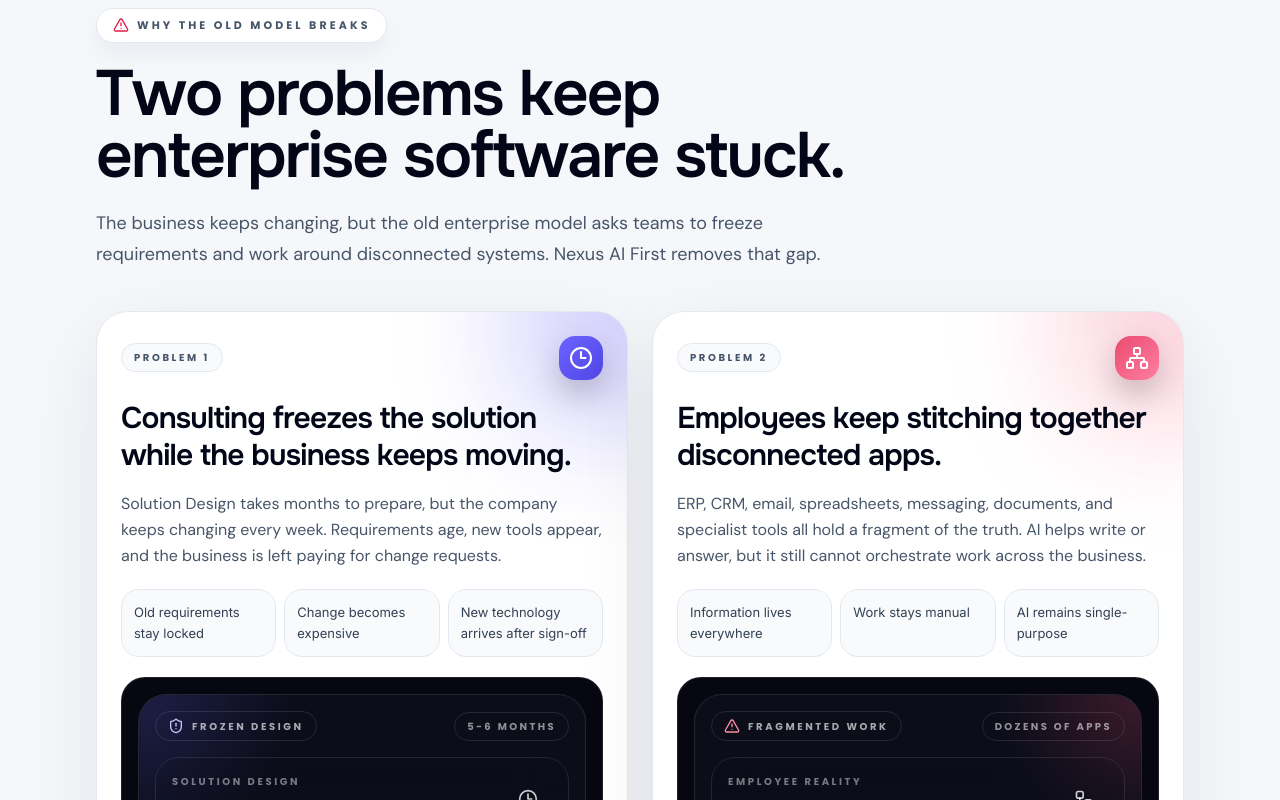
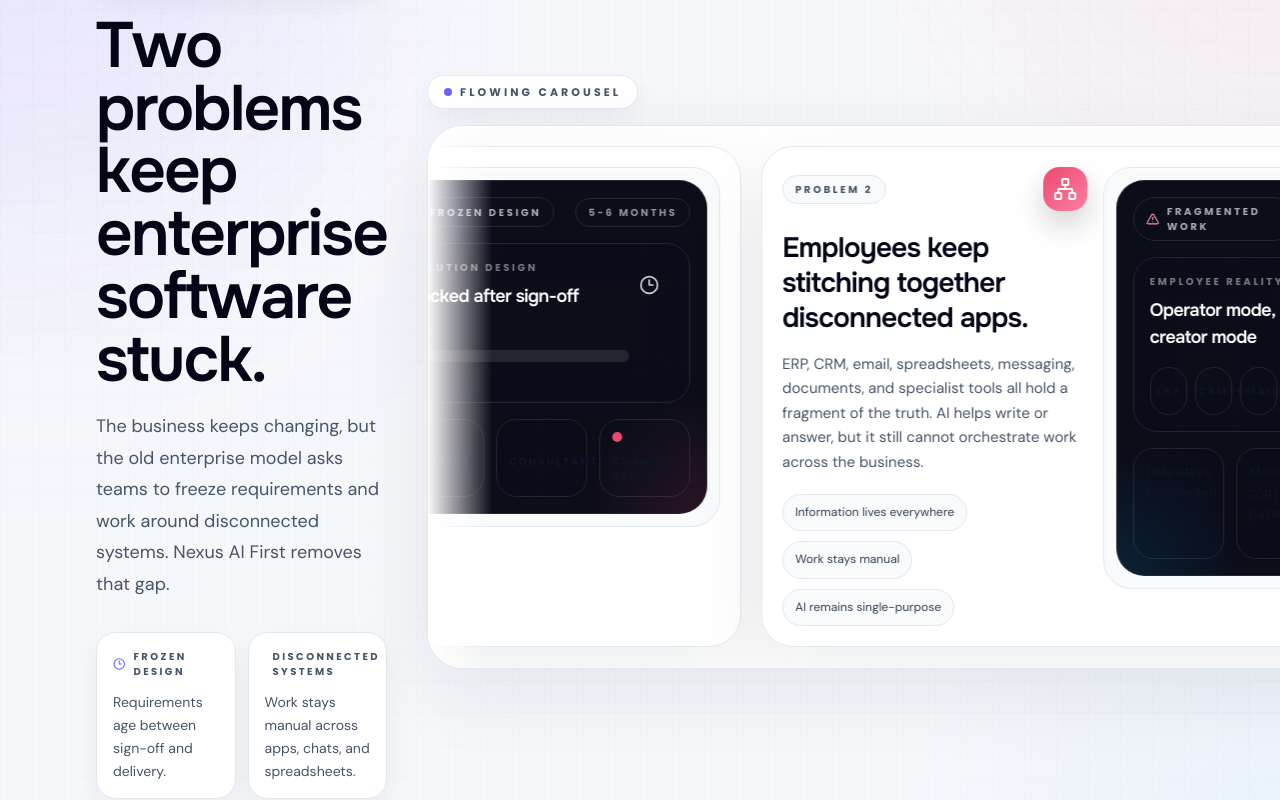
Before and after one commit to asadknow-hub/marketingwebsite, a Next.js app: page / in a window 1280 px wide. Shown: the part 920-1720 px from the top of the page. Built offline with nearby package versions, Linux system fonts and the light colour scheme; a web font is replaced by a local one.

Commit message:
Refine problem section into flowing carousel

```diff
--- a/components/templates/finance-management-landing-page-finsyc/homepage-redesign/problem.tsx
+++ b/components/templates/finance-management-landing-page-finsyc/homepage-redesign/problem.tsx
@@ -1,7 +1,7 @@
 "use client";
 
 import { type ElementType } from "react";
-import { motion } from "framer-motion";
+import { motion, useReducedMotion } from "framer-motion";
 import { AlertTriangle, Clock3, Network, ShieldAlert, Workflow } from "lucide-react";
 
 interface ProblemItem {
@@ -36,6 +36,8 @@
     scene: "silos",
   },
 ];
+
+const carouselItems = [...problems, ...problems];
 
 function ProblemVisual({ scene }: { scene: ProblemItem["scene"] }) {
   if (scene === "freeze") {
@@ -153,58 +155,62 @@
   );
 }
 
-function ProblemCard({ item, delay }: { item: ProblemItem; delay: number }) {
+function ProblemSlide({ item }: { item: ProblemItem }) {
   const Icon = item.icon;
 
   return (
-    <motion.article
-      initial={{ opacity: 0, y: 28 }}
-      whileInView={{ opacity: 1, y: 0 }}
-      viewport={{ once: true }}
-      transition={{ duration: 0.72, delay, ease: [0.21, 0.47, 0.32, 0.98] as const }}
-      className="relative overflow-hidden rounded-[32px] border border-slate-200 bg-white p-5 sm:p-6 shadow-[0_24px_80px_rgba(15,23,42,0.08)] backdrop-blur-2xl"
-    >
-      <div className={"absolute -right-20 -top-20 h-48 w-48 rounded-full blur-3xl opacity-35 " + item.accent} />
-      <div className="relative z-10">
+    <article className="h-full rounded-[32px] border border-slate-200 bg-white p-4 shadow-[0_24px_80px_rgba(15,23,42,0.08)] sm:p-5 backdrop-blur-2xl">
+      <div className="grid gap-4 lg:grid-cols-[0.92fr_1.08fr] lg:items-start">
+        <div className="min-w-0">
           <div className="flex items-center justify-between gap-4">
             <div className="inline-flex items-center gap-2 rounded-full border border-slate-200 bg-slate-50 px-3 py-1.5">
               <span className="font-poppins text-[10px] font-bold uppercase tracking-[0.26em] text-slate-600">
                 {item.label}
               </span>
             </div>
-          <div className={"flex h-11 w-11 items-center justify-center rounded-2xl text-white shadow-[0_14px_30px_rgba(0,0,0,0.2)] " + item.accent}>
+            <div className={"flex h-11 w-11 shrink-0 items-center justify-center rounded-2xl text-white shadow-[0_14px_30px_rgba(0,0,0,0.18)] " + item.accent}>
               <Icon className="h-4.5 w-4.5" />
             </div>
           </div>
 
-        <h3 className="mt-5 max-w-[620px] font-onest text-[24px] font-semibold leading-tight tracking-[-0.8px] text-slate-950 sm:text-[28px] lg:text-[30px]">
+          <h3 className="mt-5 max-w-[420px] font-onest text-[24px] font-semibold leading-tight tracking-[-0.8px] text-slate-950 sm:text-[28px]">
             {item.title}
           </h3>
-        <p className="mt-4 max-w-[620px] font-['DM_Sans'] text-[15px] sm:text-[16px] leading-relaxed text-slate-600">
+          <p className="mt-4 max-w-[420px] font-['DM_Sans'] text-[14px] leading-relaxed text-slate-600 sm:text-[15px]">
             {item.description}
           </p>
 
-        <div className="mt-5 grid gap-2 sm:grid-cols-3">
+          <div className="mt-5 flex flex-wrap gap-2.5">
             {item.bullets.map((bullet) => (
-            <div key={bullet} className="rounded-[18px] border border-slate-200 bg-slate-50 px-3 py-3 text-[13px] leading-relaxed text-slate-700 backdrop-blur-xl">
+              <div key={bullet} className="rounded-full border border-slate-200 bg-slate-50 px-3 py-2 font-['DM_Sans'] text-[12px] leading-relaxed text-slate-700">
                 {bullet}
               </div>
             ))}
           </div>
+        </div>
 
-        <div className="mt-5 overflow-hidden rounded-[24px] border border-white/10 bg-[#060711] p-4">
+        <div className="rounded-[28px] border border-slate-200 bg-[#F8FAFC] p-3 shadow-[inset_0_1px_0_rgba(255,255,255,0.8)]">
           <ProblemVisual scene={item.scene} />
         </div>
       </div>
-    </motion.article>
+    </article>
   );
 }
 
 export default function ProblemRedesign() {
+  const prefersReducedMotion = useReducedMotion();
+
   return (
-    <section id="problem" className="w-full bg-[#F6F7FB] py-20 sm:py-24 lg:py-32">
-      <div className="mx-auto max-w-[1440px] px-4 sm:px-6 lg:px-[96px]">
-        <div className="max-w-[820px]">
+    <section id="problem" className="relative w-full overflow-hidden bg-[#F6F7FB] py-20 sm:py-24 lg:min-h-[100svh] lg:py-16">
+      <div className="pointer-events-none absolute inset-0">
+        <div className="absolute inset-0 bg-[radial-gradient(circle_at_top_left,rgba(108,99,255,0.10),transparent_30%),radial-gradient(circle_at_top_right,rgba(233,75,111,0.08),transparent_26%),radial-gradient(circle_at_bottom_right,rgba(14,165,233,0.06),transparent_24%)]" />
+        <div className="absolute inset-0 bg-[linear-gradient(rgba(15,23,42,0.04)_1px,transparent_1px),linear-gradient(90deg,rgba(15,23,42,0.04)_1px,transparent_1px)] bg-[size:32px_32px] opacity-30" />
+        <div className="absolute -left-24 top-10 h-72 w-72 rounded-full bg-[#6C63FF]/10 blur-[160px]" />
+        <div className="absolute right-[-120px] bottom-[-120px] h-80 w-80 rounded-full bg-[#E94B6F]/8 blur-[160px]" />
+      </div>
+
+      <div className="relative mx-auto max-w-[1440px] px-4 sm:px-6 lg:grid lg:min-h-[calc(100svh-6rem)] lg:grid-cols-[0.84fr_1.16fr] lg:items-center lg:gap-10 lg:px-[96px]">
+        <div className="max-w-[560px]">
           <motion.div
             initial={{ opacity: 0, y: 18 }}
             whileInView={{ opacity: 1, y: 0 }}
@@ -214,7 +220,7 @@
           >
             <AlertTriangle className="h-4 w-4 text-[#E11D48]" />
             <span className="font-poppins text-[10px] sm:text-[11px] font-bold uppercase tracking-[0.28em] text-slate-600">
-              Why the old model breaks
+              Current Enterprise System landscape
             </span>
           </motion.div>
 
@@ -237,12 +243,71 @@
           >
             The business keeps changing, but the old enterprise model asks teams to freeze requirements and work around disconnected systems. Nexus AI First removes that gap.
           </motion.p>
+
+          <div className="mt-8 grid gap-3 sm:grid-cols-2">
+            <div className="rounded-[20px] border border-slate-200 bg-white p-4 shadow-[0_12px_30px_rgba(15,23,42,0.05)] backdrop-blur-xl">
+              <div className="flex items-center gap-2 text-slate-900">
+                <Clock3 className="h-4 w-4 text-[#6C63FF]" />
+                <p className="font-poppins text-[10px] font-bold uppercase tracking-[0.24em] text-slate-600">
+                  Frozen design
+                </p>
+              </div>
+              <p className="mt-3 font-['DM_Sans'] text-[14px] leading-relaxed text-slate-600">
+                Requirements age between sign-off and delivery.
+              </p>
             </div>
 
-        <div className="mt-10 grid gap-6 lg:grid-cols-2">
-          {problems.map((item, index) => (
-            <ProblemCard key={item.label} item={item} delay={0.08 * index} />
+            <div className="rounded-[20px] border border-slate-200 bg-white p-4 shadow-[0_12px_30px_rgba(15,23,42,0.05)] backdrop-blur-xl">
+              <div className="flex items-center gap-2 text-slate-900">
+                <Network className="h-4 w-4 text-[#E94B6F]" />
+                <p className="font-poppins text-[10px] font-bold uppercase tracking-[0.24em] text-slate-600">
+                  Disconnected systems
+                </p>
+              </div>
+              <p className="mt-3 font-['DM_Sans'] text-[14px] leading-relaxed text-slate-600">
+                Work stays manual across apps, chats, and spreadsheets.
+              </p>
+            </div>
+          </div>
+        </div>
+
+        <div className="relative mt-10 lg:mt-0">
+          <div className="mb-4 flex items-center justify-between gap-3">
+            <div className="inline-flex items-center gap-2 rounded-full border border-slate-200 bg-white px-4 py-2 shadow-[0_10px_24px_rgba(15,23,42,0.05)] backdrop-blur-xl">
+              <span className="h-2 w-2 rounded-full bg-[#6C63FF]" />
+              <span className="font-poppins text-[10px] sm:text-[11px] font-bold uppercase tracking-[0.28em] text-slate-600">
+                Flowing carousel
+              </span>
+            </div>
+
+            <div className="hidden items-center gap-2 sm:flex">
+              <span className="h-2 w-2 rounded-full bg-slate-300" />
+              <span className="h-1.5 w-16 rounded-full bg-slate-200" />
+              <span className="h-2 w-2 rounded-full bg-slate-300" />
+            </div>
+          </div>
+
+          <div className="relative overflow-hidden rounded-[36px] border border-slate-200 bg-white p-4 shadow-[0_24px_80px_rgba(15,23,42,0.08)]">
+            <div className="pointer-events-none absolute inset-y-0 left-0 z-10 w-16 bg-[linear-gradient(90deg,rgba(255,255,255,0.98),rgba(255,255,255,0))]" />
+            <div className="pointer-events-none absolute inset-y-0 right-0 z-10 w-16 bg-[linear-gradient(270deg,rgba(255,255,255,0.98),rgba(255,255,255,0))]" />
+
+            <motion.div
+              className="flex w-max gap-5 py-1"
+              animate={prefersReducedMotion ? undefined : { x: [0, "-50%"] }}
+              transition={prefersReducedMotion ? undefined : { duration: 24, ease: "linear", repeat: Infinity }}
+              style={{ willChange: "transform" }}
+            >
+              {carouselItems.map((item, index) => (
+                <div
+                  key={`${item.label}-${index}`}
+                  aria-hidden={index >= problems.length}
+                  className="w-[min(82vw,720px)] shrink-0"
+                >
+                  <ProblemSlide item={item} />
+                </div>
               ))}
+            </motion.div>
+          </div>
         </div>
       </div>
     </section>
```
Lines whose indentation alone changed are shown as unchanged.
